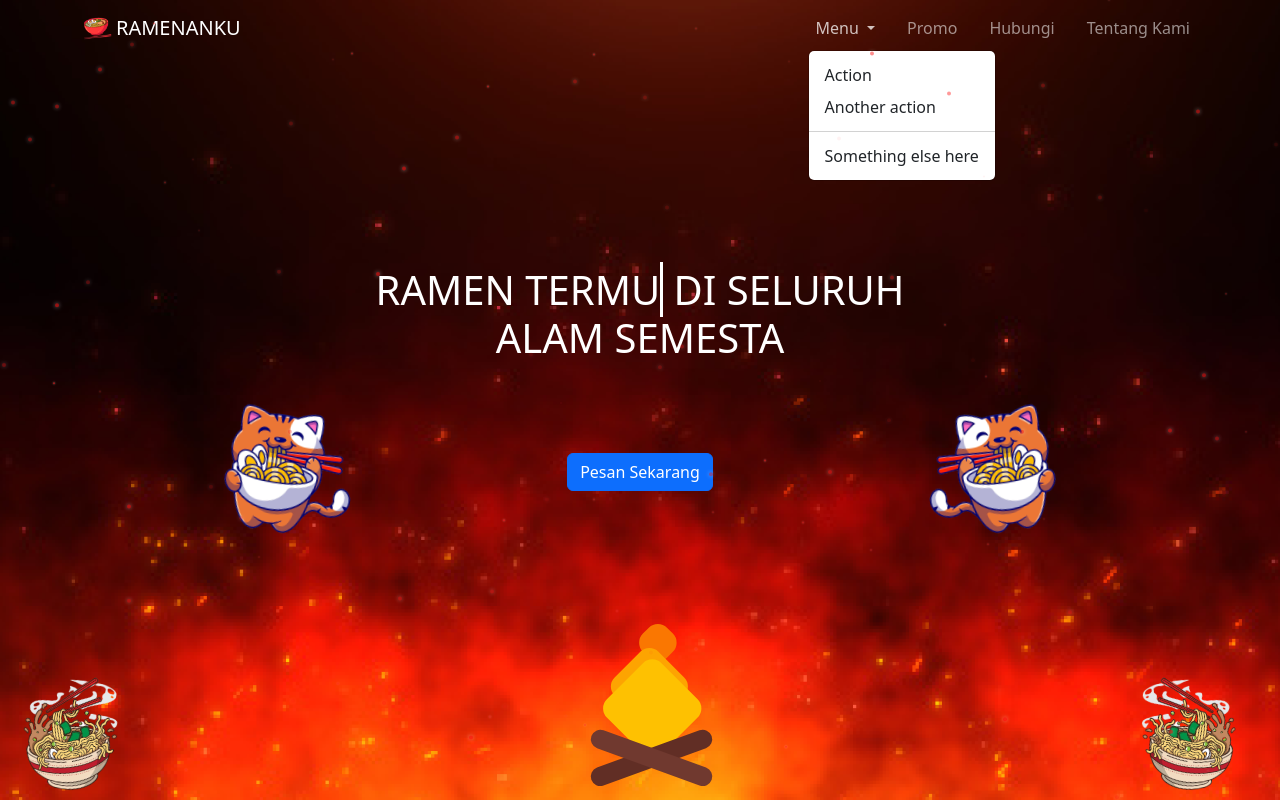
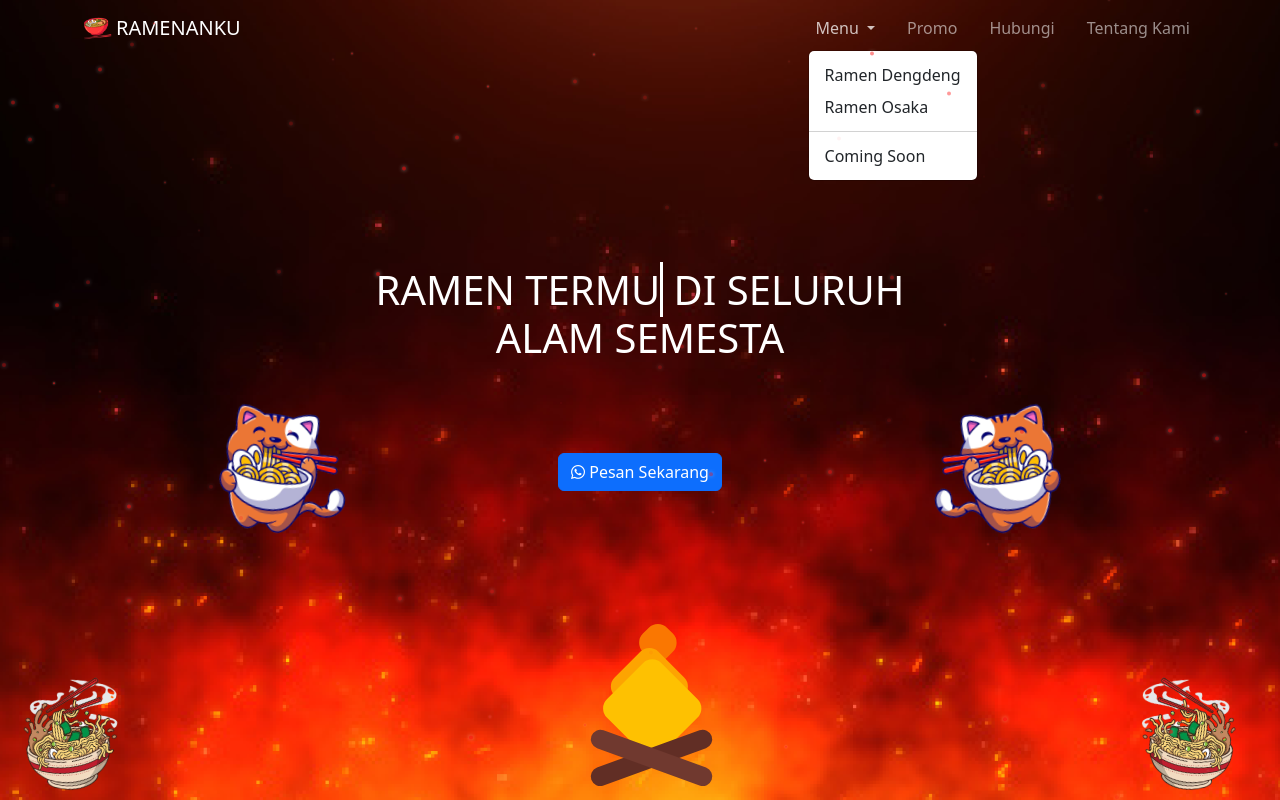
Before and after one commit to arsalf/missions, a plain HTML site: page mission2_vanillajs/index.html in a window 1280 px wide. Both pictures are taken after a click on the button "Menu". Drawn offline with Linux system fonts and the light colour scheme.

Commit message:
add fa wa and rename title

```diff
--- a/mission2_vanillajs/index.html
+++ b/mission2_vanillajs/index.html
@@ -4,9 +4,10 @@
 <head>
     <meta charset="utf-8" />
     <meta name="viewport" content="width=device-width, initial-scale=1" />
-    <title>Bootstrap demo</title>
+    <title>Mission 2 : Vanilla Js - Arsal Fadilah - 201524036</title>
     <link href="assets/bootstrap-5.2/css/bootstrap.min.css" rel="stylesheet" />
     <link href="assets/css/style.css" rel="stylesheet" />
+    <script src="https://kit.fontawesome.com/48c190b106.js" crossorigin="anonymous"></script>
 </head>
 
 <body>
@@ -33,12 +34,12 @@
                                 Menu
                             </a>
                             <ul class="dropdown-menu">
-                                <li><a class="dropdown-item" href="#">Action</a></li>
-                                <li><a class="dropdown-item" href="#">Another action</a></li>
+                                <li><a class="dropdown-item" href="#">Ramen Dengdeng</a></li>
+                                <li><a class="dropdown-item" href="#">Ramen Osaka</a></li>
                                 <li>
                                     <hr class="dropdown-divider">
                                 </li>
-                                <li><a class="dropdown-item" href="#">Something else here</a></li>
+                                <li><a class="dropdown-item" href="#">Coming Soon</a></li>
                             </ul>
                         </li>
                         <li class="nav-item ms-lg-3">
@@ -65,7 +66,7 @@
                         <img src="assets/images/cat.png" alt="cat" class="img-fluid anim-rot">
                     </div>
                     <div>
-                        <a class="btn btn-primary" href="https://wa.me/081222636468">Pesan Sekarang</a>
+                        <a class="btn btn-primary" href="https://wa.me/081222636468"><i class="fa-brands fa-whatsapp"></i> Pesan Sekarang</a>
                     </div>
                     <div>
                         <img src="assets/images/cat.png" alt="cat" class="img-fluid anim-rot">
```
